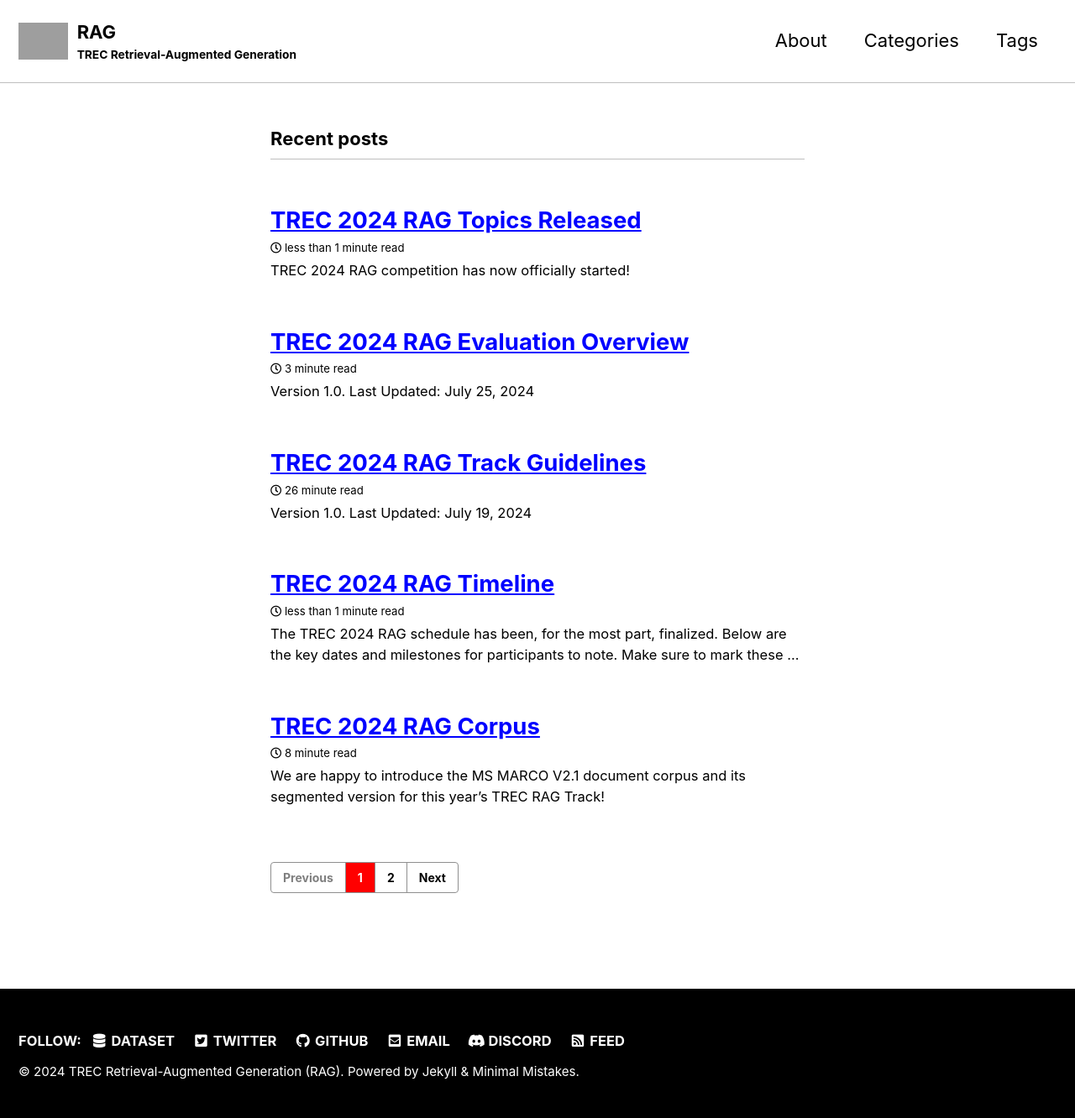
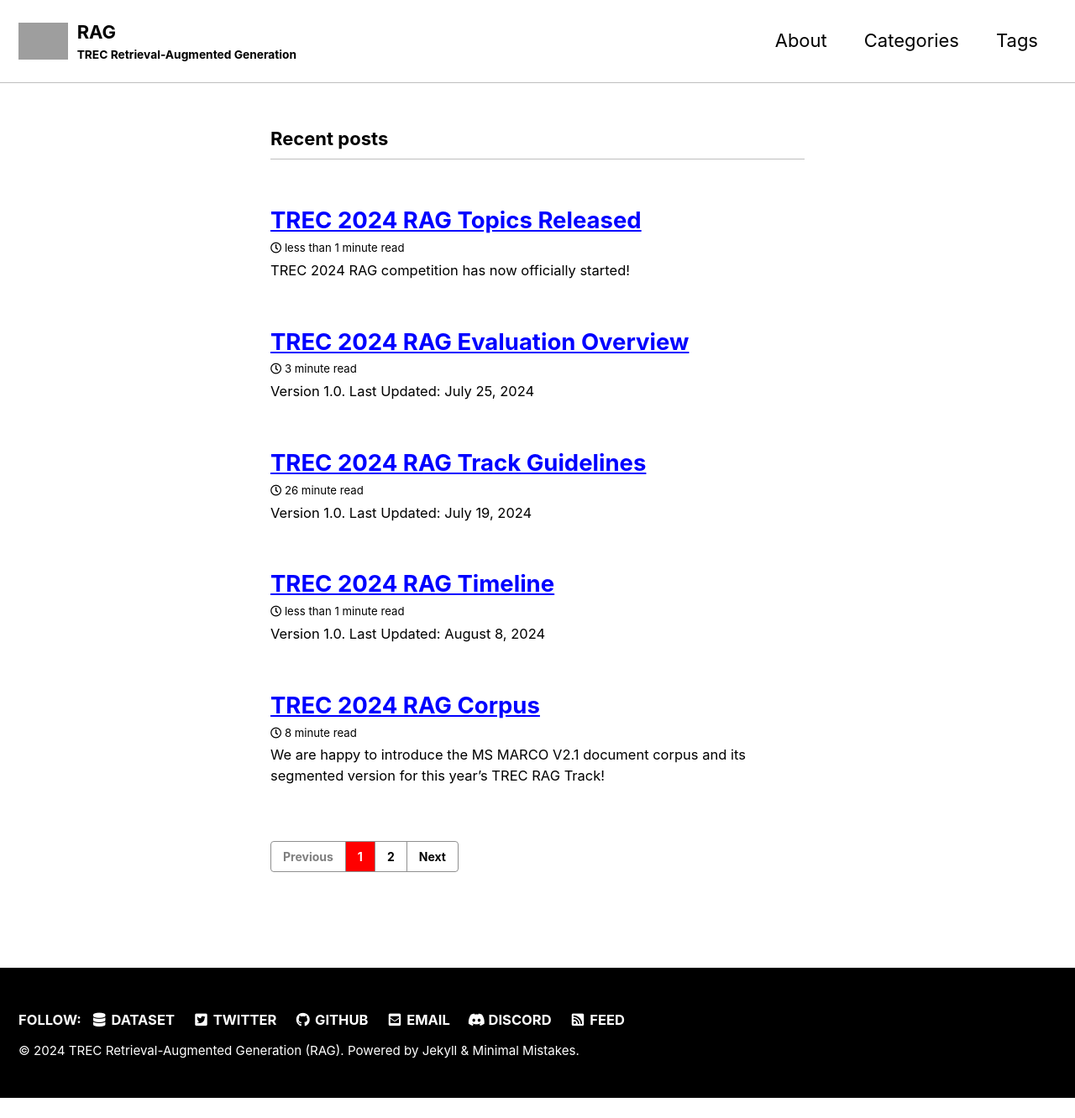
Before and after one commit to TREC-RAG/trec-rag.github.io, a Jekyll site: the page built from docs/index.html, in a window 1280 px wide. Shown: the whole page at 84% size. Built offline with Jekyll 4.4.1, drawn with Linux system fonts in a browser that asks for light colours; cached includes are drawn as plain includes; the list of posts is cut into pages by our own code; after the commit the page ends 1308 px from its top, so only the background shows below that; grey boxes are pictures that could not be loaded.

Commit message:
updated the old timeline in the website

````diff
--- a/docs/_posts/2024-05-30-2024-timeline.md
+++ b/docs/_posts/2024-05-30-2024-timeline.md
@@ -9,16 +9,17 @@
 classes: wide
 toc: false
 ---
+> Version 1.0. Last Updated: August 8, 2024
 
 The TREC 2024 RAG schedule has been, for the most part, finalized.
 Below are the key dates and milestones for participants to note.
 Make sure to mark these dates on your calendar!
 
 ```
-Development Topics and baselines released: Week 1, June 2024
+Development Topics and baselines released: June 2024
 Final Topics released: August 4th, 2024
-Submission deadline: August 11th, 2024
-Results and judgments (whatever form it takes) returned to participants: October 2024
+Submission deadline: August 19th, 2024 (AoE)
+Results and judgments returned to participants: October 2024
 TREC 2024 Conference: November 2024
 ```
 
````
